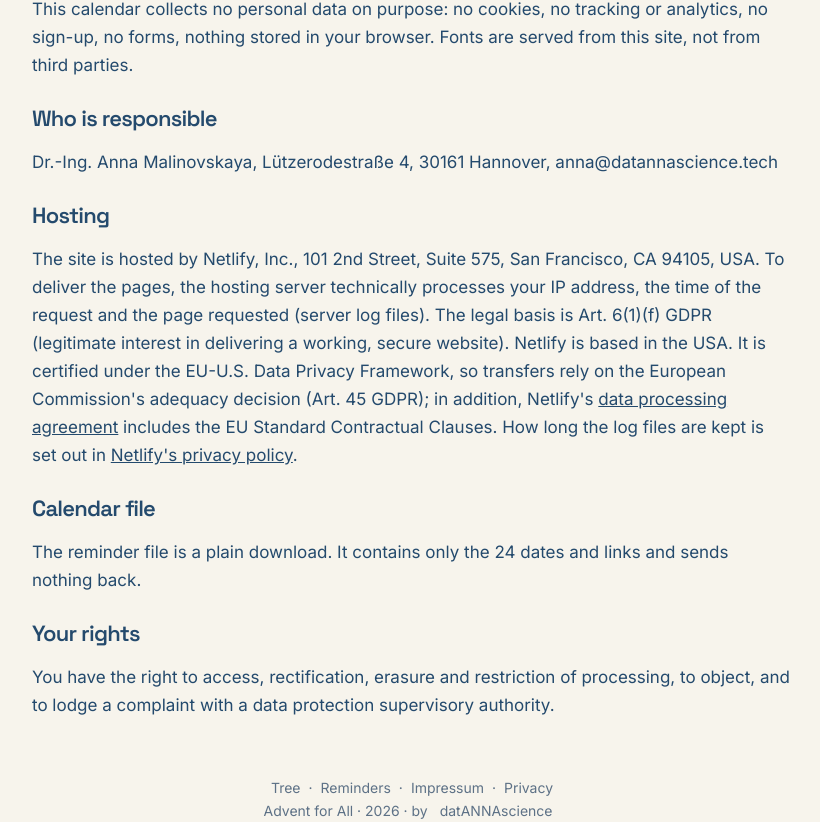
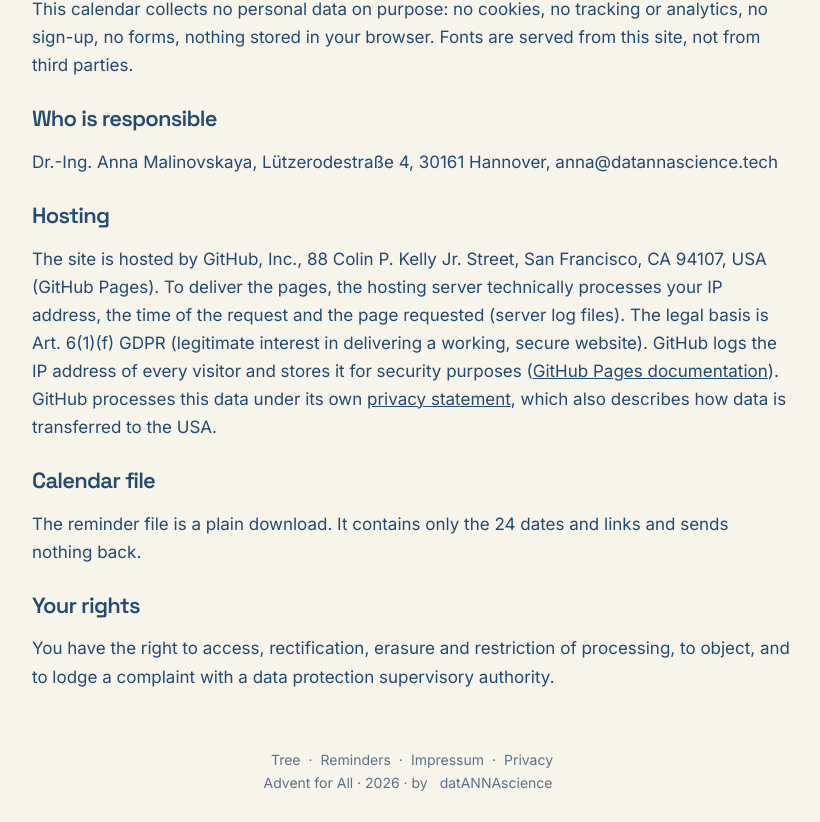
Before and after one commit to datannascience/advent-for-all-site, a plain HTML site: page privacy/index.html in a window 1280 px wide. Shown: the part 104-926 px from the top of the page, without its empty margins (228-1048 px from the left). After the commit the page ends 898 px from the top, so only its background shows below. Drawn offline with Linux system fonts and the light colour scheme.

Commit message:
Publish: privacy page names GitHub as host
Co-Authored-By: Claude Opus 5.5 <noreply@anthropic.com>
Claude-Session: https://claude.ai/code/session_01AM9Qx3NbnMS4be5FwUE2ZU

```diff
--- a/privacy/index.html
+++ b/privacy/index.html
@@ -22,7 +22,7 @@
 <h2>Who is responsible</h2>
 <p>Dr.-Ing. Anna Malinovskaya, Lützerodestraße 4, 30161 Hannover, anna@datannascience.tech</p>
 <h2>Hosting</h2>
-<p>The site is hosted by Netlify, Inc., 101 2nd Street, Suite 575, San Francisco, CA 94105, USA. To deliver the pages, the hosting server technically processes your IP address, the time of the request and the page requested (server log files). The legal basis is Art. 6(1)(f) GDPR (legitimate interest in delivering a working, secure website). Netlify is based in the USA. It is certified under the EU-U.S. Data Privacy Framework, so transfers rely on the European Commission's adequacy decision (Art. 45 GDPR); in addition, Netlify's <a href="https://www.netlify.com/pdf/netlify-dpa.pdf">data processing agreement</a> includes the EU Standard Contractual Clauses. How long the log files are kept is set out in <a href="https://www.netlify.com/privacy/">Netlify's privacy policy</a>.</p>
+<p>The site is hosted by GitHub, Inc., 88 Colin P. Kelly Jr. Street, San Francisco, CA 94107, USA (GitHub Pages). To deliver the pages, the hosting server technically processes your IP address, the time of the request and the page requested (server log files). The legal basis is Art. 6(1)(f) GDPR (legitimate interest in delivering a working, secure website). GitHub logs the IP address of every visitor and stores it for security purposes (<a href="https://docs.github.com/en/pages/getting-started-with-github-pages/what-is-github-pages">GitHub Pages documentation</a>). GitHub processes this data under its own <a href="https://docs.github.com/en/site-policy/privacy-policies/github-general-privacy-statement">privacy statement</a>, which also describes how data is transferred to the USA.</p>
 <h2>Calendar file</h2>
 <p>The reminder file is a plain download. It contains only the 24 dates and links and sends nothing back.</p>
 <h2>Your rights</h2>
```
Also changed, not shown: 1 other file.
